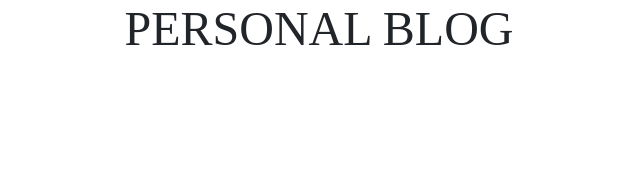
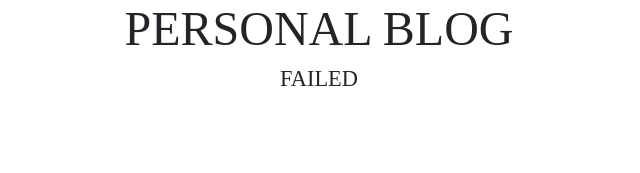
Before and after one commit to Ariyan0047/Blog, a JavaScript app: page / in a window 1280 px wide. Shown: the top 173 px of the page, without its empty margins (321-961 px from the left). Built offline with nearby package versions, Linux system fonts and the light colour scheme; the HTML template or start-up script is replaced by a standard one.

Commit message:
Third Commit

```diff
--- a/src/App.css
+++ b/src/App.css
@@ -1,8 +1,8 @@
-.App {
+/* .App {
   text-align: center;
 }
 
 .content h1 {
   font-size: 3rem;
   text-transform: uppercase;
-}
+} */
--- a/src/App.js
+++ b/src/App.js
@@ -3,15 +3,21 @@ import "./App.css";
 // COMPONENT FUNCTION
 const App = () => {
   const title = "personal blog";
+  const score = 20;
+  const link = "http://www.google.com";
 
   return (
     <div className="App">
       <div className="content">
         <h1>{title}</h1>
+        <p>{score === 50 ? "PASSED" : "FAILED"}</p>
+        <a href={link}>GOOGLE</a>
       </div>
     </div>
   );
 };
 
+// BOOLEAN AND OBJECTS CAN NOT BE OUTPUT THROUGH JSX DYNAMICALLY
+
 // EXPORTING COMPONENT FUNCTION
 export default App;
--- a/src/index.css
+++ b/src/index.css
@@ -4,6 +4,50 @@
   margin: 0;
 }
 
+/* COLORS */
+:root {
+  --primary-color: #444;
+}
+/* END COLORS */
+
+/* PRIMARY STYLING */
+h1 {
+  font-size: 3rem;
+  text-transform: uppercase;
+}
+
+p {
+  font-size: 1.4rem;
+  line-height: 1.2;
+}
+
+li {
+  list-style: none;
+}
+
+a {
+  color: #ffffff;
+  text-decoration: none;
+}
+
+.container {
+  display: flex;
+  flex-wrap: wrap;
+  align-items: center;
+  justify-content: space-between;
+}
+/* END PRIMARY STYLING */
+
 body {
+  font-size: 62.5%;
   font-family: "Times New Roman", Times, serif;
 }
+
+.App {
+  text-align: center;
+}
+
+.content h1 {
+  font-size: 3rem;
+  text-transform: uppercase;
+}
```
Also changed, not shown: src/Components/Button.js (added), src/Components/Header.js (added), src/Components/NavBar.js (added).
